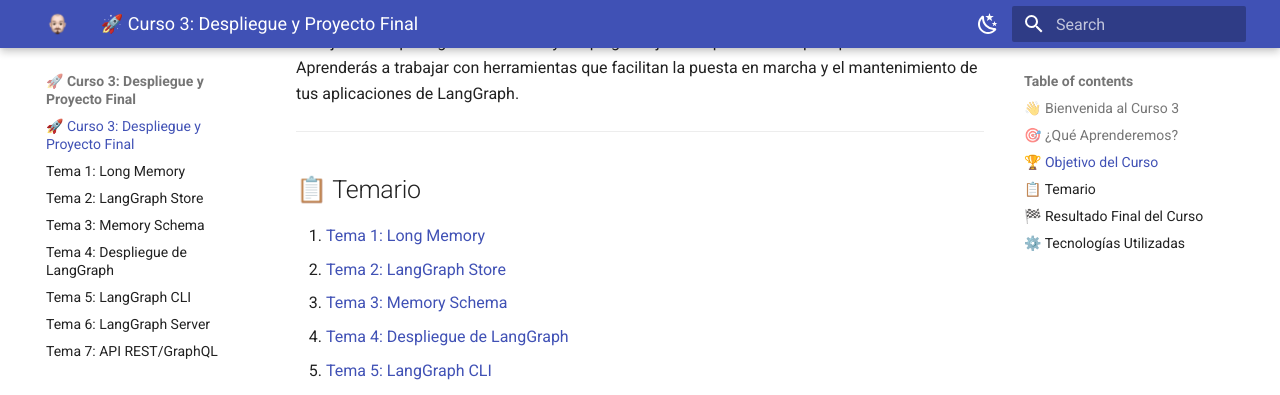
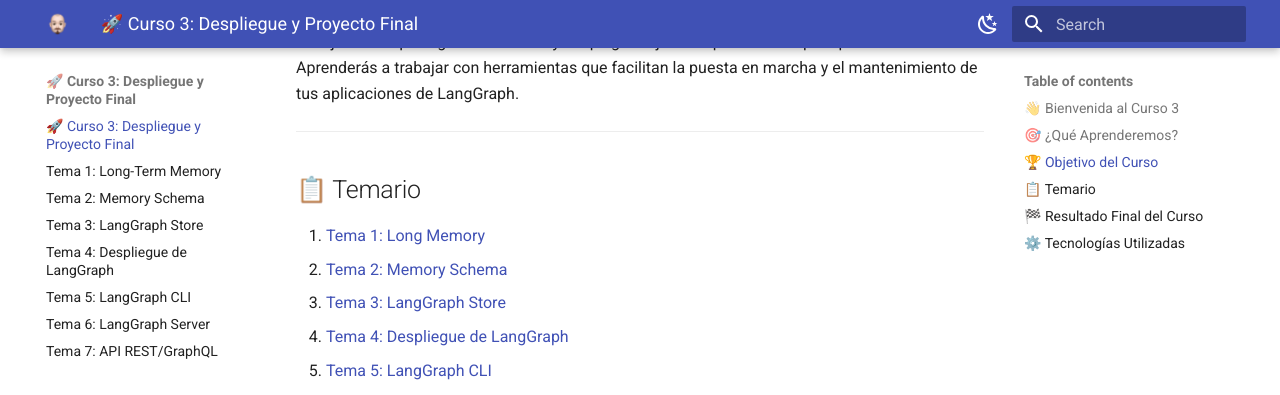
Before and after one commit to raul-drupal-dev/curso_langgraph, an MkDocs documentation site: the page built from docs/curso3/index.md, in a window 1280 px wide and 900 px high, scrolled down 712 px. Shown: the top 395 px of the window. Built offline with MkDocs 1.6.1 and Material for MkDocs 9.7.7, drawn with Linux system fonts in a browser that asks for light colours.

Commit message:
Curso 3 temas 1-2-3.

```diff
--- a/docs/curso3/index.md
+++ b/docs/curso3/index.md
@@ -21,8 +21,8 @@
 
 ## 📋 Temario
 1. [Tema 1: Long Memory](tema1_long_memory.md)
-2. [Tema 2: LangGraph Store](tema2_langgraph_store.md)
-3. [Tema 3: Memory Schema](tema3_memory_schema.md)
+2. [Tema 2: Memory Schema](tema2_memory_schema.md)
+3. [Tema 3: LangGraph Store](tema3_langgraph_store.md)
 4. [Tema 4: Despliegue de LangGraph](tema4_deployments.md)
 5. [Tema 5: LangGraph CLI](tema5_langgraph_cli.md)
 6. [Tema 6: LangGraph Server](tema6_langgraph_server.md)
--- a/mkdocs.yml
+++ b/mkdocs.yml
@@ -80,9 +80,9 @@
       - "Tema 9: LangSmith": curso2/tema9_langsmith.md
   - "🚀 Curso 3: Despliegue y Proyecto Final":
       - "Introducción": curso3/index.md
-      - "Tema 1: Long Memory": curso3/tema1_long_memory.md
-      - "Tema 2: LangGraph Store": curso3/tema2_langgraph_store.md
-      - "Tema 3: Memory Schema": curso3/tema3_memory_schema.md
+      - "Tema 1: Long-Term Memory": curso3/tema1_long_term_memory.md
+      - "Tema 2: Memory Schema": curso3/tema2_memory_schema.md
+      - "Tema 3: LangGraph Store": curso3/tema3_langgraph_store.md
       - "Tema 4: Despliegue de LangGraph": curso3/tema4_deployments.md
       - "Tema 5: LangGraph CLI": curso3/tema5_langgraph_cli.md
       - "Tema 6: LangGraph Server": curso3/tema6_langgraph_server.md
```
Also changed, not shown: docs/curso3/tema3_memory_schema.md (deleted, +0 -7 lines), docs/index.md (+3 -2 lines), docs/curso3/tema1_long_memory.md (added), docs/curso3/tema2_langgraph_store.md (added).
